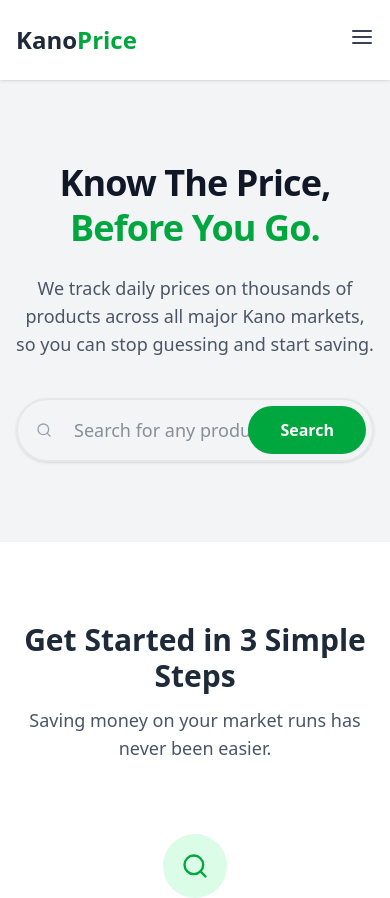
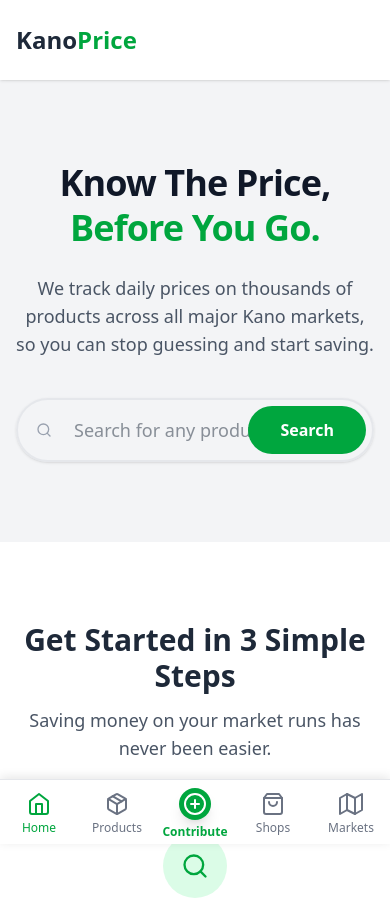
Before and after one commit to iredox10/kano-market-price, a React (Vite) app: page / in a window 390 px wide. Shown: the top 898 px of the page. Built offline with nearby package versions, Linux system fonts and the light colour scheme; no server answers.

Commit message:
make the nav in home for mobile easy

```diff
--- /dev/null
+++ b/src/components/BottomNav.jsx
@@ -0,0 +1,36 @@
+
+// src/components/BottomNav.js
+// A mobile-first bottom navigation bar for core pages.
+
+import React from 'react';
+import { NavLink } from 'react-router-dom';
+import { FiHome, FiPackage, FiShoppingBag, FiMap, FiPlusCircle } from 'react-icons/fi';
+
+const BottomNav = () => {
+  const navItems = [
+    { path: '/', icon: <FiHome size={24} />, label: 'Home' },
+    { path: '/products', icon: <FiPackage size={24} />, label: 'Products' },
+    { path: '/contribute', icon: <FiPlusCircle size={32} className="text-white bg-green-600 rounded-full p-1 shadow-lg" />, label: 'Contribute' },
+    { path: '/shops', icon: <FiShoppingBag size={24} />, label: 'Shops' },
+    { path: '/markets', icon: <FiMap size={24} />, label: 'Markets' },
+  ];
+
+  return (
+    <div className="lg:hidden fixed bottom-0 left-0 right-0 bg-white shadow-[0_-2px_10px_rgba(0,0,0,0.1)] z-50 border-t border-gray-200">
+      <div className="flex justify-around items-center h-16">
+        {navItems.map(item => (
+          <NavLink
+            key={item.path}
+            to={item.path}
+            className={({ isActive }) => `flex flex-col items-center justify-center text-center w-full pt-2 pb-1 transition-colors ${isActive ? 'text-green-600' : 'text-gray-500'}`}
+          >
+            {item.icon}
+            <span className={`text-xs mt-1 ${item.label === 'Contribute' ? 'font-bold text-green-600' : ''}`}>{item.label}</span>
+          </NavLink>
+        ))}
+      </div>
+    </div>
+  );
+};
+
+export default BottomNav;
--- a/src/components/Header.jsx
+++ b/src/components/Header.jsx
@@ -1,36 +1,15 @@
+
+// src/components/Header.js
+// A simplified header, as mobile navigation is now handled by BottomNav.js.
+
 import React, { useState, useEffect, useRef } from 'react';
 import { NavLink, Link, useNavigate } from 'react-router-dom';
-import { useAuth } from '../context/AuthContext'; // Import the useAuth hook for Appwrite
-import { account } from '../appwrite/config'; // Import Appwrite account service for signout
-import { FiUser, FiMenu, FiX, FiGrid, FiLogOut, FiHeart, FiSearch, FiChevronDown } from 'react-icons/fi';
-
-const SearchBar = () => {
-  const [searchTerm, setSearchTerm] = useState('');
-  const navigate = useNavigate();
-
-  const handleSearch = (e) => {
-    e.preventDefault();
-    if (searchTerm.trim()) {
-      navigate(`/search?q=${encodeURIComponent(searchTerm.trim())}`);
-    }
-  };
-
-  return (
-    <form onSubmit={handleSearch} className="relative w-full max-w-md">
-      <FiSearch className="absolute left-4 top-1/2 -translate-y-1/2 text-gray-400" />
-      <input
-        type="text"
-        value={searchTerm}
-        onChange={(e) => setSearchTerm(e.target.value)}
-        placeholder="Search products, shops..."
-        className="w-full h-11 pl-11 pr-4 bg-gray-100 border-transparent rounded-full text-sm text-gray-800 focus:outline-none focus:ring-2 focus:ring-green-500 focus:bg-white"
-      />
-    </form>
-  );
-};
+import { useAuth } from '../context/AuthContext';
+import { account } from '../appwrite/config';
+import { FiUser, FiGrid, FiLogOut, FiHeart, FiSearch, FiChevronDown } from 'react-icons/fi';
 
 const UserMenu = () => {
-  const { currentUser, setCurrentUser } = useAuth(); // Get user data and setter from context
+  const { currentUser, setCurrentUser } = useAuth();
   const [isOpen, setIsOpen] = useState(false);
   const menuRef = useRef(null);
   const navigate = useNavigate();
@@ -38,9 +17,8 @@ const UserMenu = () => {
   const handleLogout = async () => {
     try {
       await account.deleteSession('current');
-      setCurrentUser(null); // Clear the user state in the context
-      navigate('/'); // Redirect to home page after logout
-      console.log("User logged out.");
+      setCurrentUser(null);
+      navigate('/');
     } catch (error) {
       console.error("Failed to log out:", error);
     }
@@ -81,11 +59,6 @@ const UserMenu = () => {
                 <FiGrid className="mr-3 text-gray-500" /> Shop Dashboard
               </Link>
             )}
-            {currentUser.role === 'admin' && (
-              <Link to="/admin" onClick={() => setIsOpen(false)} className="flex items-center px-4 py-2 text-sm text-gray-700 hover:bg-gray-100">
-                <FiGrid className="mr-3 text-gray-500" /> Admin Dashboard
-              </Link>
-            )}
             <div className="border-t my-2"></div>
             <button onClick={handleLogout} className="w-full text-left flex items-center px-4 py-2 text-sm text-gray-700 hover:bg-gray-100">
               <FiLogOut className="mr-3 text-gray-500" /> Logout
@@ -99,104 +72,41 @@ const UserMenu = () => {
 
 
 const Header = () => {
-  const [isMenuOpen, setIsMenuOpen] = useState(false);
-  const { currentUser, setCurrentUser } = useAuth(); // Use the Appwrite auth context
-  const navigate = useNavigate();
-
-  const handleLogout = async () => {
-    try {
-      await account.deleteSession('current');
-      setCurrentUser(null);
-      setIsMenuOpen(false);
-      navigate('/');
-    } catch (error) {
-      console.error("Failed to log out:", error);
-    }
-  };
+  const { currentUser } = useAuth();
 
   const linkStyle = "relative text-gray-600 font-medium after:content-[''] after:absolute after:left-0 after:bottom-[-4px] after:w-0 after:h-[2px] after:bg-green-600 after:transition-all after:duration-300 hover:after:w-full";
   const activeLinkStyle = "relative text-green-600 font-bold after:content-[''] after:absolute after:left-0 after:bottom-[-4px] after:w-full after:h-[2px] after:bg-green-600";
 
-
   return (
-    <>
     <header className="bg-white/95 backdrop-blur-sm shadow-sm sticky top-0 z-40">
       <div className="container mx-auto px-4 sm:px-6 lg:px-8">
         <div className="flex items-center justify-between h-20">
-            <div className="flex items-center space-x-8">
           <Link to="/" className="text-2xl font-bold text-gray-800">
             Kano<span className="text-green-600">Price</span>
           </Link>
+
+          {/* Desktop Navigation */}
           <nav className="hidden lg:flex items-center space-x-8">
             <NavLink to="/products" className={({ isActive }) => isActive ? activeLinkStyle : linkStyle}>Products</NavLink>
             <NavLink to="/shops" className={({ isActive }) => isActive ? activeLinkStyle : linkStyle}>Shops</NavLink>
             <NavLink to="/markets" className={({ isActive }) => isActive ? activeLinkStyle : linkStyle}>Markets</NavLink>
           </nav>
-            </div>
 
-            <div className="hidden lg:flex items-center space-x-5">
+          <div className="flex items-center space-x-5">
             {currentUser ? (
               <UserMenu />
             ) : (
-                <Link to="/login" className="text-sm text-gray-600 font-medium hover:text-green-600">
+              <Link to="/login" className="hidden sm:block text-sm text-gray-600 font-medium hover:text-green-600">
                 Login / Sign Up
               </Link>
             )}
-              <Link to="/contribute" className="bg-green-600 text-white px-5 py-2.5 rounded-full hover:bg-green-700 transition-all duration-300 font-semibold shadow-sm hover:shadow-md text-sm">
-                Submit a Price
-              </Link>
-            </div>
-
-            <div className="lg:hidden">
-              <button onClick={() => setIsMenuOpen(!isMenuOpen)} className="text-gray-700 focus:outline-none">
-                <FiMenu size={24} />
-              </button>
-            </div>
-          </div>
-        </div>
-      </header>
-
-      {/* Mobile Menu */}
-      <div className={`fixed inset-0 bg-white z-50 flex flex-col transform ${isMenuOpen ? 'translate-x-0' : 'translate-x-full'} transition-transform duration-300 ease-in-out lg:hidden`}>
-        <div className="flex justify-between items-center p-4 border-b">
-          <Link to="/" className="text-2xl font-bold text-gray-800">
-            Kano<span className="text-green-600">Price</span>
-          </Link>
-          <button onClick={() => setIsMenuOpen(false)} className="text-gray-700 p-2">
-            <FiX size={28} />
-          </button>
-        </div>
-        <div className="p-4 flex-grow flex flex-col">
-          <div className="mb-6">
-            <SearchBar />
-          </div>
-          <nav className="flex flex-col space-y-2 flex-grow">
-            <NavLink to="/products" onClick={() => setIsMenuOpen(false)} className="text-lg text-gray-700 hover:bg-gray-100 p-3 rounded-md">Products</NavLink>
-            <NavLink to="/shops" onClick={() => setIsMenuOpen(false)} className="text-lg text-gray-700 hover:bg-gray-100 p-3 rounded-md">Shops</NavLink>
-            <NavLink to="/markets" onClick={() => setIsMenuOpen(false)} className="text-lg text-gray-700 hover:bg-gray-100 p-3 rounded-md">Markets</NavLink>
-          </nav>
-          <div className="border-t pt-6 space-y-4">
-            {currentUser ? (
-              <>
-                <Link to="/my-account" onClick={() => setIsMenuOpen(false)} className="flex items-center text-lg text-gray-700 hover:bg-gray-100 p-3 rounded-md">
-                  <FiUser className="mr-3" /> My Account
-                </Link>
-                <button onClick={handleLogout} className="w-full flex items-center text-lg text-gray-700 hover:bg-gray-100 p-3 rounded-md">
-                  <FiLogOut className="mr-3" /> Logout
-                </button>
-              </>
-            ) : (
-              <Link to="/login" onClick={() => setIsMenuOpen(false)} className="flex items-center text-lg text-gray-700 hover:bg-gray-100 p-3 rounded-md">
-                <FiUser className="mr-3" /> Login / Sign Up
-              </Link>
-            )}
-            <Link to="/contribute" onClick={() => setIsMenuOpen(false)} className="block w-full text-center bg-green-600 text-white px-5 py-3 rounded-lg hover:bg-green-700 transition-colors font-semibold shadow-sm">
+            <Link to="/contribute" className="hidden sm:inline-flex items-center bg-green-600 text-white px-5 py-2.5 rounded-full hover:bg-green-700 transition-all duration-300 font-semibold shadow-sm hover:shadow-md text-sm">
               Submit a Price
             </Link>
           </div>
         </div>
       </div>
-    </>
+    </header>
   );
 };
 
--- a/src/components/MainLayout.jsx
+++ b/src/components/MainLayout.jsx
@@ -1,21 +1,23 @@
 
 // src/components/MainLayout.js
-// A layout component to wrap all public-facing pages with the Header and Footer.
+// A layout component to wrap all public-facing pages with the Header, Footer, and new BottomNav.
 
 import React from 'react';
 import { Outlet } from 'react-router-dom';
 import Header from './Header';
 import Footer from './Footer';
+import BottomNav from './BottomNav'; // Import the new bottom navigation
 
 const MainLayout = () => {
   return (
-    <>
+    <div className="flex flex-col min-h-screen">
       <Header />
-      <main>
-        <Outlet /> {/* Child routes (the actual pages) will be rendered here */}
+      <main className="flex-grow pb-20 lg:pb-0"> {/* Add padding for the bottom nav on mobile */}
+        <Outlet />
       </main>
       <Footer />
-    </>
+      <BottomNav /> {/* Add the bottom navigation */}
+    </div>
   );
 };
 
```
Lines whose indentation alone changed are shown as unchanged.
